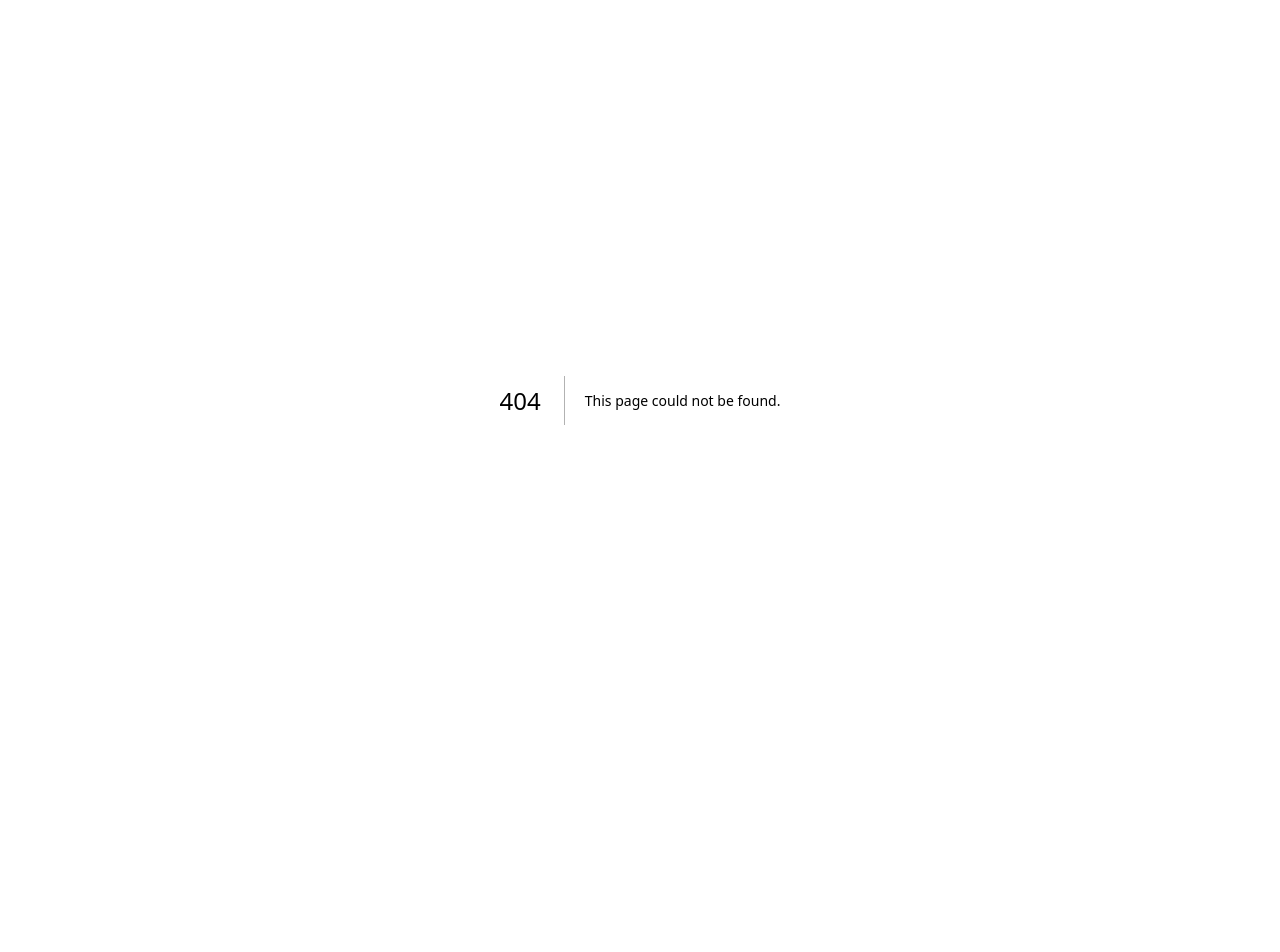
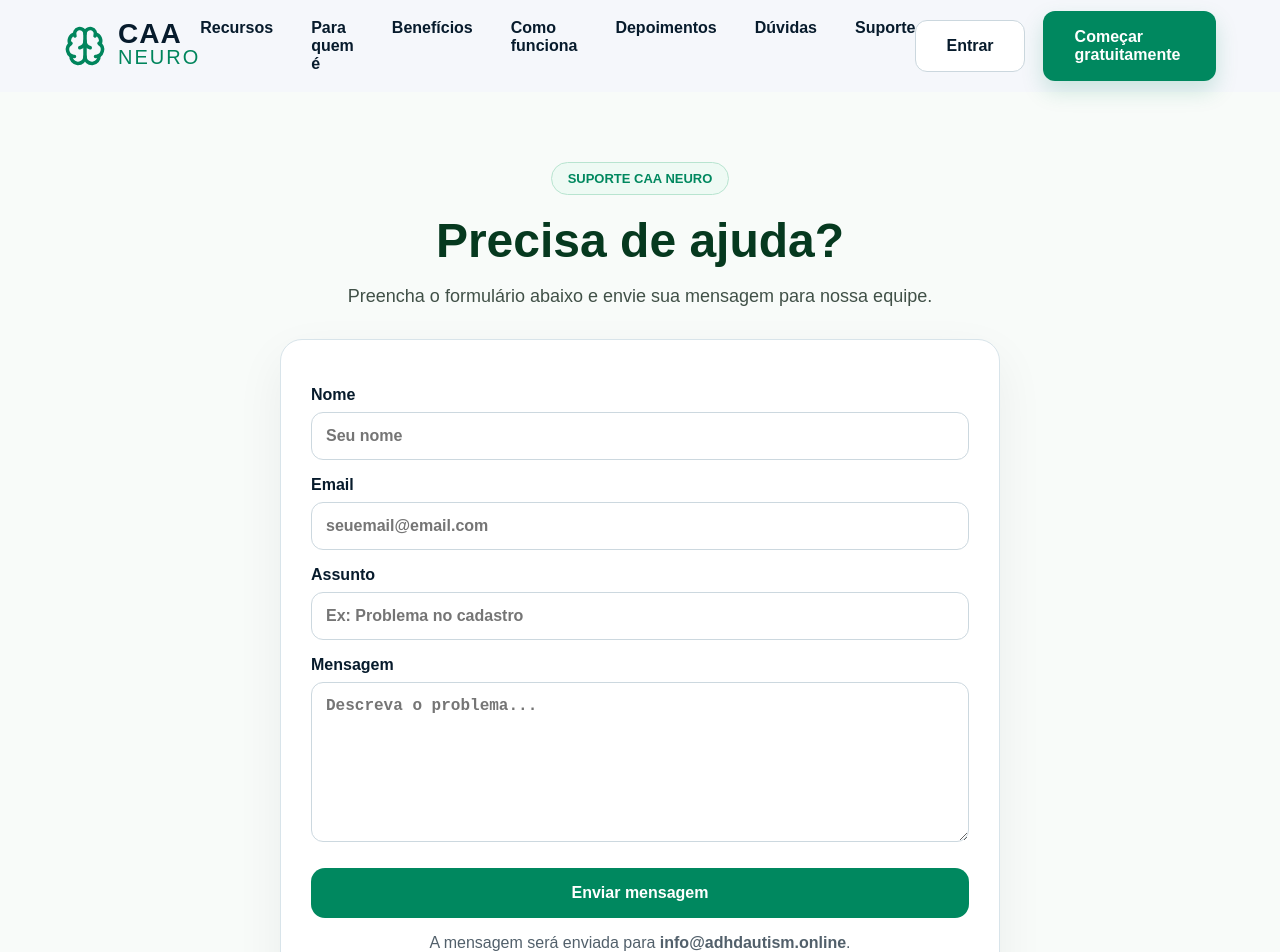
Before and after one commit to andreajoa/CAA-NEURO, a Next.js app: page /suporte in a window 1280 px wide. Before the commit this address had no page. Shown: the top 952 px of the page. Before the commit the page ends 800 px from the top, so only its background shows below. Built offline with nearby package versions, Linux system fonts and the light colour scheme.

Commit message:
Add support contact page

```diff
--- a/app/globals.css
+++ b/app/globals.css
@@ -644,3 +644,87 @@ display:none;
     grid-template-columns:repeat(2,1fr);
   }
 }
+
+.supportPage{
+  background:#f8fbf9;
+  padding:70px 8%;
+  color:#071b2c;
+}
+
+.supportHero{
+  max-width:760px;
+  margin:0 auto 32px;
+  text-align:center;
+}
+
+.supportHero span{
+  display:inline-block;
+  color:#00885f;
+  background:#eefaf4;
+  border:1px solid #b8e4d0;
+  border-radius:999px;
+  padding:8px 16px;
+  font-weight:900;
+  text-transform:uppercase;
+  font-size:13px;
+}
+
+.supportHero h1{
+  font-size:48px;
+  margin:18px 0 10px;
+  color:#06391f;
+}
+
+.supportHero p{
+  font-size:18px;
+  color:#405047;
+}
+
+.supportForm{
+  max-width:720px;
+  margin:0 auto;
+  background:white;
+  border:1px solid #d8e4ea;
+  border-radius:22px;
+  padding:30px;
+  box-shadow:0 18px 50px rgba(0,0,0,.06);
+}
+
+.supportForm label{
+  display:block;
+  font-weight:900;
+  margin:16px 0 8px;
+}
+
+.supportForm input,
+.supportForm textarea{
+  width:100%;
+  border:1px solid #ccd8df;
+  border-radius:12px;
+  padding:14px;
+  font-size:16px;
+  font-weight:700;
+}
+
+.supportForm textarea{
+  min-height:160px;
+  resize:vertical;
+}
+
+.supportForm button{
+  width:100%;
+  margin-top:22px;
+  border:0;
+  border-radius:14px;
+  background:#00885f;
+  color:white;
+  padding:16px;
+  font-weight:900;
+  font-size:16px;
+}
+
+.supportNote{
+  text-align:center;
+  color:#52606b;
+  margin-top:16px;
+}
--- /dev/null
+++ b/app/suporte/page.jsx
@@ -0,0 +1,60 @@
+"use client";
+
+import PublicShell from "../../components/PublicShell";
+import { useState } from "react";
+
+export default function SuportePage() {
+  const [form, setForm] = useState({
+    nome: "",
+    email: "",
+    assunto: "",
+    mensagem: "",
+  });
+
+  function enviar(e) {
+    e.preventDefault();
+
+    const subject = encodeURIComponent(`Suporte CAA Neuro - ${form.assunto || "Contato"}`);
+    const body = encodeURIComponent(
+`Nome: ${form.nome}
+Email: ${form.email}
+
+Mensagem:
+${form.mensagem}`
+    );
+
+    window.location.href = `mailto:info@adhdautism.online?subject=${subject}&body=${body}`;
+  }
+
+  return (
+    <PublicShell>
+      <main className="supportPage">
+        <section className="supportHero">
+          <span>Suporte CAA Neuro</span>
+          <h1>Precisa de ajuda?</h1>
+          <p>Preencha o formulário abaixo e envie sua mensagem para nossa equipe.</p>
+        </section>
+
+        <form className="supportForm" onSubmit={enviar}>
+          <label>Nome</label>
+          <input required value={form.nome} onChange={(e)=>setForm({...form,nome:e.target.value})} placeholder="Seu nome" />
+
+          <label>Email</label>
+          <input required type="email" value={form.email} onChange={(e)=>setForm({...form,email:e.target.value})} placeholder="seuemail@email.com" />
+
+          <label>Assunto</label>
+          <input required value={form.assunto} onChange={(e)=>setForm({...form,assunto:e.target.value})} placeholder="Ex: Problema no cadastro" />
+
+          <label>Mensagem</label>
+          <textarea required value={form.mensagem} onChange={(e)=>setForm({...form,mensagem:e.target.value})} placeholder="Descreva o problema..." />
+
+          <button type="submit">Enviar mensagem</button>
+
+          <p className="supportNote">
+            A mensagem será enviada para <strong>info@adhdautism.online</strong>.
+          </p>
+        </form>
+      </main>
+    </PublicShell>
+  );
+}
--- a/components/PublicFooter.jsx
+++ b/components/PublicFooter.jsx
@@ -29,6 +29,7 @@ export default function PublicFooter() {
       <div>
         <h4>Suporte</h4>
         <Link href="/duvidas">Dúvidas frequentes</Link>
+        <Link href="/suporte">Suporte</Link>
         <Link href="/sign-up">Criar conta</Link>
         <Link href="/sign-in">Entrar</Link>
       </div>
--- a/components/PublicHeader.jsx
+++ b/components/PublicHeader.jsx
@@ -16,6 +16,7 @@ export default function PublicHeader() {
         <Link href="/como-funciona">Como funciona</Link>
         <Link href="/depoimentos">Depoimentos</Link>
         <Link href="/duvidas">Dúvidas</Link>
+        <Link href="/suporte">Suporte</Link>
       </nav>
 
       <div className="navActions">
```
